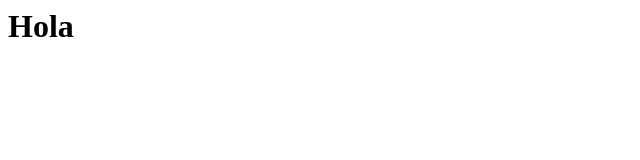
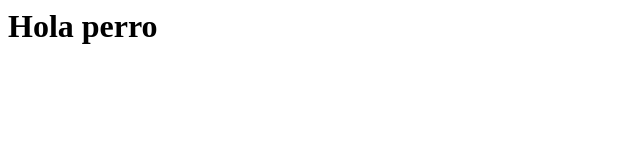
Before and after one commit to mrivera9129/sico, a plain HTML site: page index.html in a window 1280 px wide. Shown: the whole page, without its empty margins (0-640 px from the left). Drawn offline with Linux system fonts and the light colour scheme.

Commit message:
agregue cambios al sicodos

```diff
--- a/index.html
+++ b/index.html
@@ -1,3 +1,3 @@
 <html>
- <h1> Hola  </h1>
+ <h1> Hola perro </h1>
 <html>
```
